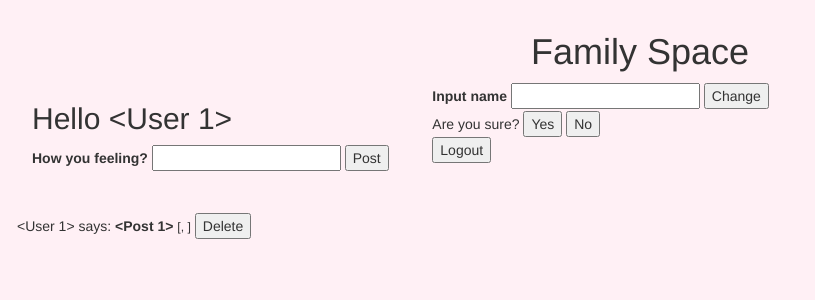
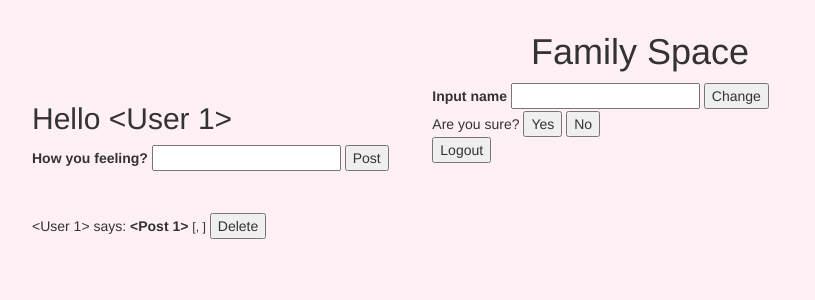
Before and after one commit to ykyasin/Family-Space, a Flask app: template application/templates/index.html in a window 1280 px wide. Shown: the top 300 px of the page, without its empty margins (0-815 px from the left). Run offline with Flask 2, Linux system fonts and the light colour scheme; tables that the repository leaves empty hold one stand-in row (values such as "Sample post"); the template is opened without the code that fills it: values that come from a table or form of the project are taken from there, most other values are stand-ins (such as "Sample title", 1, 10 or a date in 2020); some libraries are stand-ins or nearby versions.

Commit message:
formatting index page

```diff
--- a/application/templates/index.html
+++ b/application/templates/index.html
@@ -56,6 +56,7 @@
     </div>
 </div>
 <div class="row">
+    <div class="col-sm-8">
         <br>
         <form action="" method="POST">
         {{postform.hidden_tag() }}
@@ -68,6 +69,7 @@
             <br>
         {% endfor %}
         </form>
+    </div>
 </div>
     <!-- <br>
     {% if name_change == False %}
```
Lines whose indentation alone changed are shown as unchanged.
